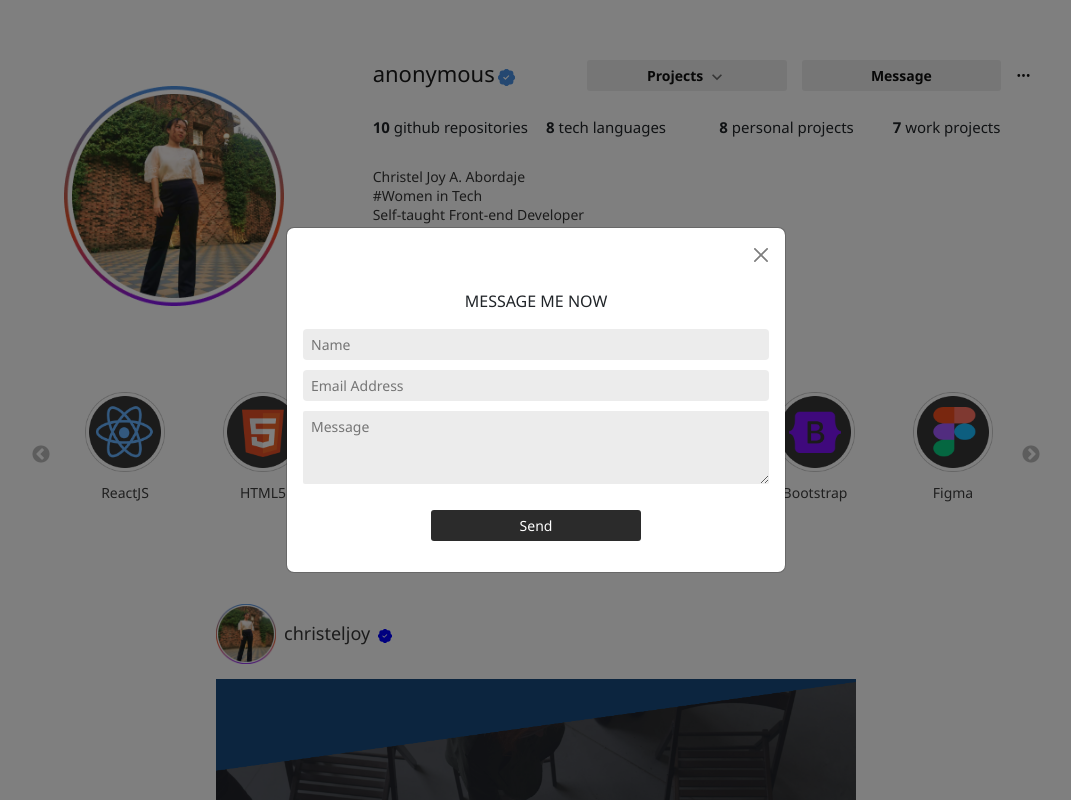
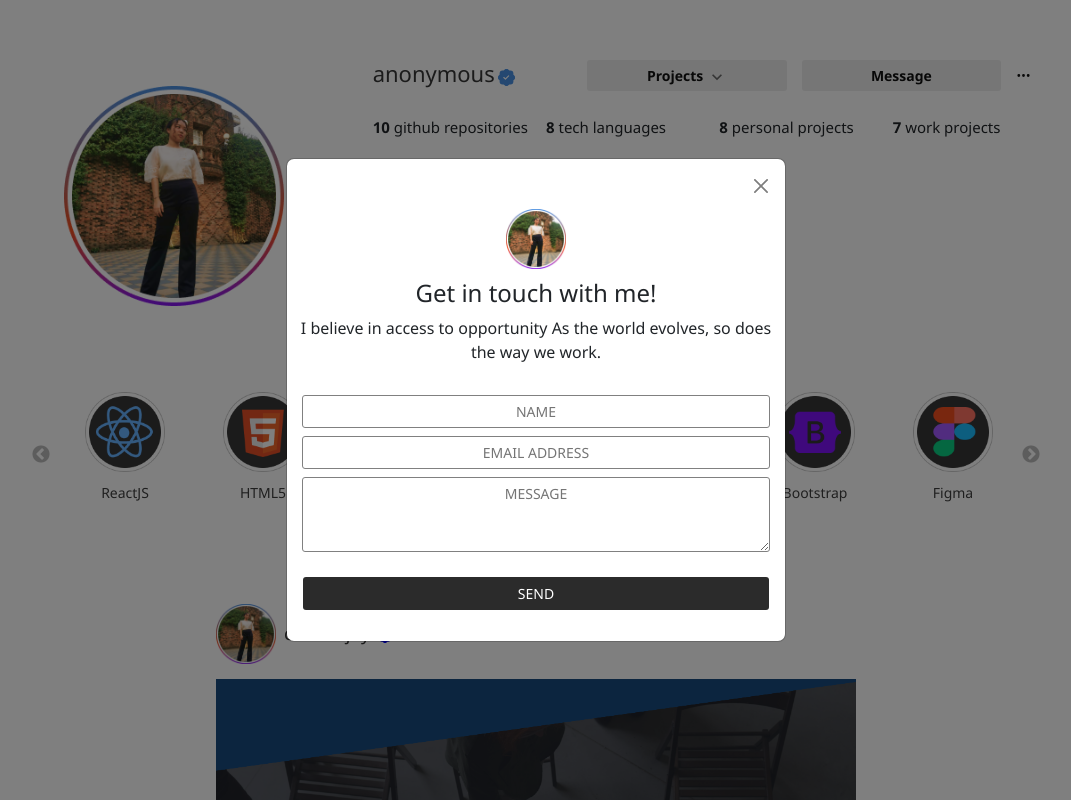
Before and after one commit to Thanaxx/Portfolio2023, a React (Create React App) app: page / in a window 1280 px wide. Both pictures are taken after a click on the button "Message". Shown: the top 800 px of the page, without its empty margins (104-1175 px from the left). Built offline with nearby package versions, Linux system fonts and the light colour scheme; a web font is replaced by a local one.

Commit message:
modals updates

```diff
--- a/src/components/header/webhead.js
+++ b/src/components/header/webhead.js
@@ -18,9 +18,9 @@ function webhead() {
 
                 <div className="head-col profile-desc-wrap">
                     <div className="profile-name">
-                    <h1 className='display-name-mbl'>anonymous<span><BsPatchCheckFill/></span> </h1>
+                    <h1 className='display-name-mbl'> <a href="/">anonymous</a> <span><BsPatchCheckFill/></span> </h1>
                         <div className="head-opt">
-                            <h1>anonymous<span><BsPatchCheckFill/></span> </h1>
+                            <h1><a href="/">anonymous</a><span><BsPatchCheckFill/></span> </h1>
 
                             <button class="ig-btn" type="button" data-bs-toggle="modal" data-bs-target="#projModal">
                                 Projects <MdOutlineKeyboardArrowDown class="prj-icon" />
@@ -70,17 +70,24 @@ function webhead() {
                                         <div class="modal-header">
                                             <button type="button" class="btn-close" data-bs-dismiss="modal" aria-label="Close"></button>
                                         </div>
+                                        <div className="modal-profile">
+                                            <div className="modal-profile-image">
+                                                <img src="/images/tel-ig.png" alt="" />
+                                            </div>
+                                            <div className="modal-profile-name">
+                                                <h4>Get in touch with me!</h4>
+                                                <p>I believe in access to opportunity As the world evolves, so does the way we work.</p>
+                                            </div>
+                                        </div>
+
                                     <div class="modal-body">
-                                       <div className="message-title">
-                                            <p>MESSAGE ME NOW</p>
-                                       </div>
                                        <div className="message-form">
                                             <form class="form-hadler">
-                                                <input type="text" name="username" id="" placeholder='Name' />
-                                                <input type="email" name="username" id="" placeholder='Email Address' />
-                                                <textarea name="message" id="" cols="30" rows="3" placeholder='Message'></textarea>
+                                                <input type="text" name="username" id="" placeholder='NAME' />
+                                                <input type="email" name="username" id="" placeholder='EMAIL ADDRESS' />
+                                                <textarea name="message" id="" cols="30" rows="3" placeholder='MESSAGE'></textarea>
                                                 <div className="send-form">
-                                                    <button type="submit">Send</button>
+                                                    <button type="submit">SEND</button>
                                                 </div>
                                             </form>
                                        </div>
@@ -98,13 +105,25 @@ function webhead() {
                                 <div class="modal fade more-modal-body" id="moreModal" tabindex="-1" aria-labelledby="moreModal" aria-hidden="true">
                                     <div class="modal-dialog modal-dialog-centered">
                                         <div class="modal-content">
+                                            <div class="modal-header">
+                                                <button type="button" class="btn-close" data-bs-dismiss="modal" aria-label="Close"></button>
+                                            </div>
+                                            <div className="modal-profile">
+                                                <div className="modal-profile-image">
+                                                    <img src="/images/tel-ig.png" alt="" />
+                                                </div>
+                                                <div className="modal-profile-name">
+                                                    <h4>Wanna know more about me?</h4>
+                                                    <p>I believe in access to opportunity As the world evolves, so does the way we work.</p>
+                                                </div>
+                                            </div>
                                             <div class="modal-body">
                                                 <div className="more-opt">
                                                     <ul>
-                                                        <li><a href="/about#personalinfo"> About </a></li>
-                                                        <li><a href="/services#srvc"> Services </a></li>
-                                                        <li><a href="https://drive.google.com/file/d/1PFs_k3g7kMJNKT98-UEm7PiSYpTIhvjx/view?usp=sharing"> Resume </a></li>
-                                                        <li><a href="/contact#sendmessage" > Get in touch </a></li>
+                                                        <a href="/about#personalinfo"> <li>ABOUT DEV</li> </a>
+                                                        <a href="/services#srvc"> <li>OFFERED SERVICES</li> </a>
+                                                        <a href="https://drive.google.com/file/d/1PFs_k3g7kMJNKT98-UEm7PiSYpTIhvjx/view?usp=sharing"> <li>RESUME / CV</li> </a>
+                                                        <a href="/contact#sendmessage"> <li>CONTACT</li> </a>
                                                     </ul>
                                                 </div>
                                             </div>
--- a/src/styles/head.scss
+++ b/src/styles/head.scss
@@ -34,11 +34,17 @@
                     color: #6b6b6b;
                 }
 
+                a{
+                    text-decoration: none;
+                    color: $primaryColor;
+                }
+
                 @media screen and (max-width: 768px){
                     h1{
                         display: none
                     }
                 }
+
 
                 button{
                     @include headbtn();
@@ -119,6 +125,11 @@
 
             .display-name-mbl{
                 display: none;
+
+                a{
+                    text-decoration: none;
+                    color: $primaryColor;
+                }
 
                 @media screen and (max-width: 768px){
                     display: block;
@@ -312,6 +323,10 @@
             border-bottom: none;
         }
 
+        .modal-header{
+            border-bottom: none;
+        }
+
         .btn-close{
             background-color: transparent;
             margin-top: 1px;
@@ -327,6 +342,29 @@
             }
         }
 
+        .modal-profile{
+            text-align: center;
+            padding-top: 5px;
+
+            .modal-profile-image{
+                img{
+                    width: 60px;
+                }
+            }
+
+            .modal-profile-name{
+                margin-top: 10px;
+
+                h3{
+                    color: $primaryColor;
+                }
+
+                p{
+                    font-weight: 500;
+                }
+            }
+        }
+
         .message-form{
 
             form{
@@ -335,20 +373,22 @@
                     width: 100%;
                     padding: 5px 8px;
                     margin-bottom: 10px;
-                    outline: none;
+                    outline: 1px solid gray;
                     font-size: 14px;
-                    background-color: $secondaryColor;
-                    border-radius: 4px;
+                    background-color: transparent;
+                    border-radius: 2px;
+                    text-align: center;
                 }
 
                 textarea{
                     width: 100%;
                     padding: 5px 8px;
                     margin-bottom: 10px;
-                    outline: none;
+                    outline: 1px solid gray;
                     font-size: 14px;
-                    background-color: $secondaryColor;
+                    background-color: transparent;
                     border-radius: 2px;
+                    text-align: center;
                 }
 
                 .send-form{
@@ -356,13 +396,14 @@
 
                     button{
                         background-color: #2b2b2b;
-                        width: 45%;
+                        width: 100%;
                         align-items: center;
-                        padding: 5px;
+                        padding: 6px 5px;
                         color: white;
                         font-weight: 300;
                         margin-top: 10px;
                         margin-bottom: 15px;
+                        font-weight: 500s;
                     }
                 }
             }
@@ -377,14 +418,42 @@
             display: flex;
             justify-content: center;
             margin: auto;
-            background-color: transparent;
+            background-color: white;
             border: none;
+            padding: 15px;
         }
 
+        .modal-header{
+            border-bottom: none;
+        }
 
         .carousel-control-next, .carousel-control-prev{
             width: 50px;
         }
+
+        .modal-profile{
+            text-align: center;
+            padding-top: 5px;
+
+            .modal-profile-image{
+                img{
+                    width: 60px;
+                }
+            }
+
+            .modal-profile-name{
+                margin-top: 10px;
+
+                h3{
+                    color: $primaryColor;
+                }
+
+                p{
+                    font-weight: 500;
+                }
+            }
+        }
+
 
         .modal-body{
             padding: 0;
@@ -428,18 +497,28 @@
                     margin: 0;
                     padding: 0;
 
+                    a{
+                        width: 100%;
+                        padding: 10px 0;
+                        text-decoration: none;
+                        font-size: 14px;
+                        transition: 0.3s ease-in-out;
+                    }
+
+                    :hover{
+                        transform: scale(1.02);
+                    }
+
                     li{
                         list-style-type: none;
                         text-align: center;
-                        padding: 10px 0;
-                        border-bottom: 1px solid rgba(128, 128, 128, 0.384);
-
-                        a{
-                            width: 100%;
-                            padding: 10px 0;
-                            text-decoration: none;
-                            color: $primaryColor;
-                        }
+                        padding: 7px 0;
+                        background-color: $primaryColor;
+                        margin: 10px 0;
+                        border-radius: 2xpx;
+                        color: $mainWhite;
+                        transition: 0.2s ease-in-out;
+                        border-radius: 2px;
 
                         a:hover{
                             font-weight: 500;
```
Also changed, not shown: src/styles/head.css.
